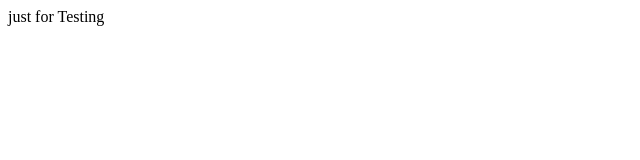
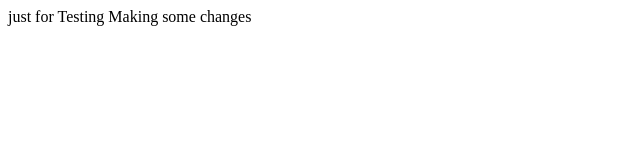
Before and after one commit to ashusoni55/DurgeshBOken, a plain HTML site: page index.html in a window 1280 px wide. Shown: the whole page, without its empty margins (0-640 px from the left). Drawn offline with Linux system fonts and the light colour scheme.

Commit message:
Bug Fixing
Making some chnges

```diff
--- a/index.html
+++ b/index.html
@@ -4,5 +4,6 @@
 </head>
 <body>
 just for Testing
+  Making some changes
 </body>
 </html>
```
